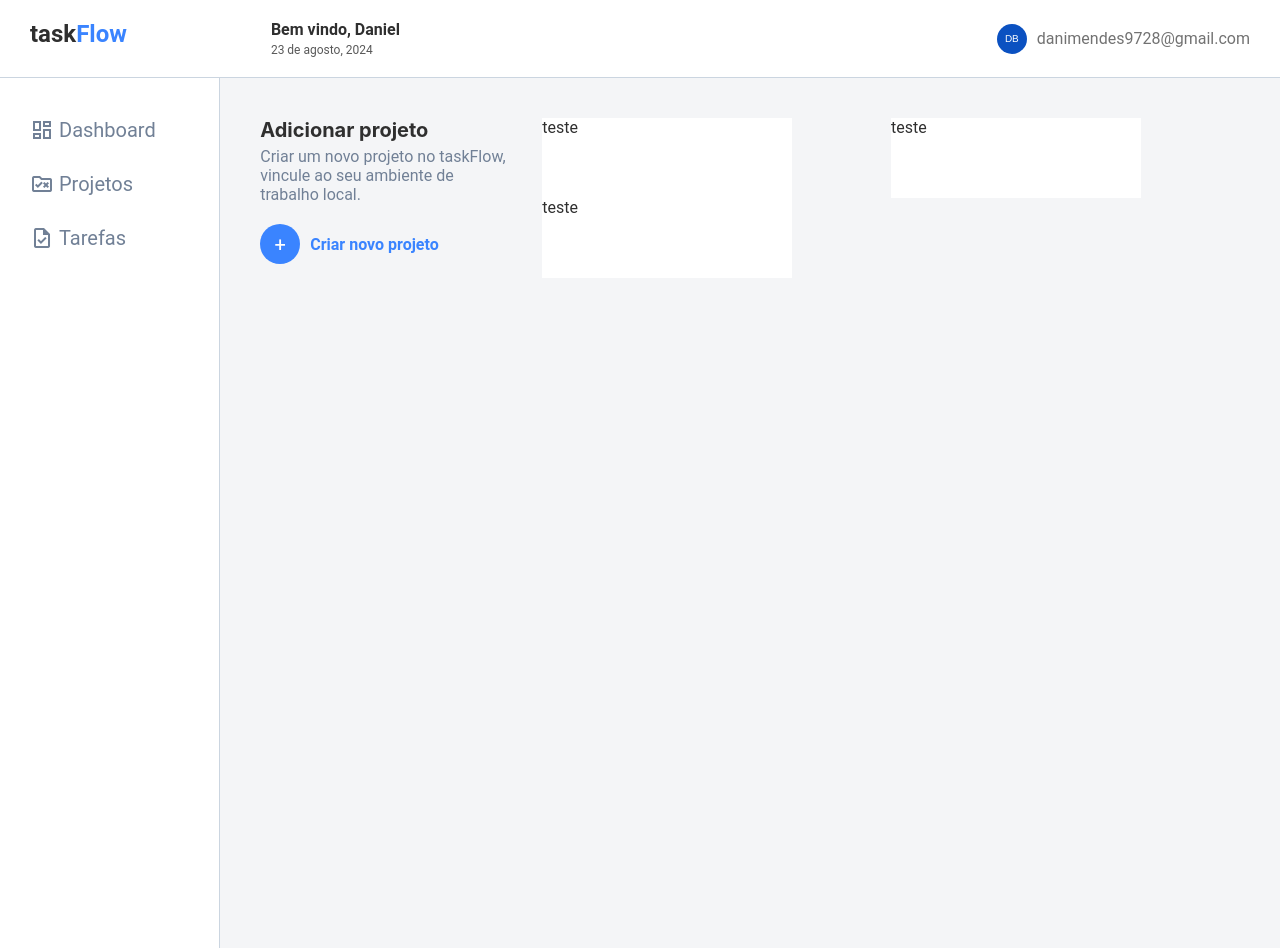
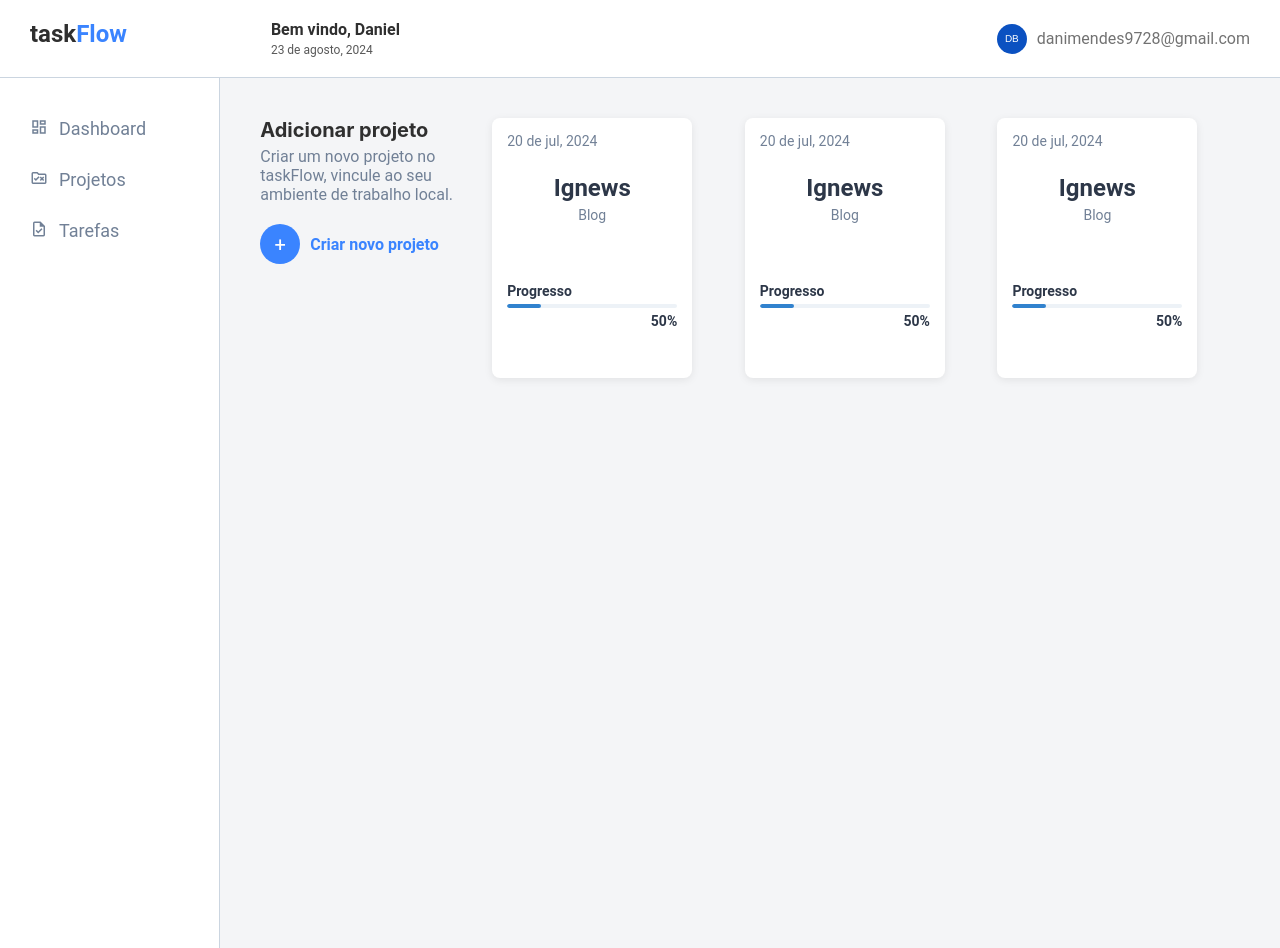
Before and after one commit to daniel-barbosaa/taskflow, a Next.js app: page /dashboard in a window 1280 px wide. Built offline with nearby package versions, Linux system fonts and the light colour scheme.

Commit message:
adiciona cards de projetos com info no dahsboard
- cards de projeto criado

```diff
--- a/src/components/Sidebar/index.tsx
+++ b/src/components/Sidebar/index.tsx
@@ -27,11 +27,11 @@ export function Sidebar() {
         gap="5px"
         fontWeight="400"
         color="#718096"
-        alignItems="center"
-        fontSize="20px"
+        fontSize="lg"
         href=""
+
       >
-        <Text className="material-icons-outlined" color="#718096" w="24px">
+        <Text className="material-icons-outlined" color="#718096" w="24px"fontSize="lg">
         dashboard
         </Text>
         Dashboard
@@ -46,11 +46,10 @@ export function Sidebar() {
         gap="5px"
         fontWeight="400"
         color="#718096"
-        alignItems="center"
-        fontSize="20px"
+        fontSize="lg"
         href=""
       >
-        <Text className="material-icons-outlined" color="#718096" w="24px">
+        <Text className="material-icons-outlined" color="#718096" w="24px" fontSize="lg">
           rule_folder
         </Text>
         Projetos
@@ -66,11 +65,10 @@ export function Sidebar() {
         gap="5px"
         fontWeight="400"
         color="#718096"
-        alignItems="center"
-        fontSize="20px"
+        fontSize="lg"
         href=""
       >
-        <Text className="material-icons-outlined" color="#718096" w="24px">
+        <Text className="material-icons-outlined" color="#718096" w="24px"fontSize="lg">
           task
         </Text>
         Tarefas
--- a/src/pages/dashboard/index.tsx
+++ b/src/pages/dashboard/index.tsx
@@ -1,15 +1,15 @@
 import { Header } from "@/src/components/Header";
 import { Sidebar } from "@/src/components/Sidebar";
-import { Flex, SimpleGrid, Box, Heading, Text, Button } from "@chakra-ui/react";
+import { Flex, SimpleGrid, Box, Heading, Text, Button, Progress } from "@chakra-ui/react";
 
 export default function Dashboard() {
   return (
     <Flex direction="column" h="100vh">
       <Header />
-      <Flex w="100%">
+      <Flex maxW={1280} mx="left" >
         <Sidebar />
-        <Flex as="section" padding="40px" w="100%" h="15rem">
-          <Box maxW={250}>
+        <Flex padding="40px 40px 0 40px" w="100%"  maxH="300px">
+          <Box maxW={200}>
             <Heading as="h2" size="md">
               Adicionar projeto
             </Heading>
@@ -17,7 +17,9 @@ export default function Dashboard() {
               Criar um novo projeto no taskFlow, vincule ao seu ambiente de
               trabalho local.
             </Text>
-            <Button
+            <Flex
+              align="center"
+              as="div"
               padding="0"
               bg="none"
               gap="10px"
@@ -46,9 +48,11 @@ export default function Dashboard() {
                 </Text>
               </Box>
               <Text
+
                 color="#3A84FF"
                 fontWeight="bold"
                 sx={{
+                  cursor: "pointer",
                   _hover: {
                     color: "#1e6ae4",
                   },
@@ -57,19 +61,45 @@ export default function Dashboard() {
               >
                 Criar novo projeto
               </Text>
-            </Button>
+            </Flex>
           </Box>
-          <SimpleGrid minChildWidth="300px" flex="1" marginLeft="2rem" gap="0">
-          <Box maxW={250} bg="#ffffff" h="100%">
-            teste
+          <SimpleGrid flex="1" marginLeft="2rem" minChildWidth='200px'  gap="10px"  >
+          <Box  maxW={200} bg="#ffffff" p="15px" borderRadius="8px" shadow="0 2px 8px #00000014" >
+            <Text color="gray.500" fontSize="sm">
+              20 de jul, 2024
+            </Text>
+            <Text fontSize="2xl" color="gray.700" fontWeight="bold" textAlign="center" mt="25px">Ignews</Text>
+            <Text fontSize="sm" color="gray.500" textAlign="center" mt="5px">Blog</Text>
+            <Box mt="60px">
+              <Text fontSize="sm" fontWeight="600" color="gray.700">Progresso</Text>
+              <Progress value={20} size='xs' colorScheme='blue' mt="5px" borderRadius="8px" />
+              <Text textAlign="right" fontSize="sm" fontWeight="bold" color="gray.700" mt="5px">50%</Text>
+            </Box>
           </Box>
-          <Box maxW={250} bg="#ffffff">
-            teste
+          <Box maxW={200}   bg="#ffffff" p="15px" borderRadius="8px" shadow="0 2px 8px #00000014" >
+            <Text color="gray.500" fontSize="sm">
+              20 de jul, 2024
+            </Text>
+            <Text fontSize="2xl" color="gray.700" fontWeight="bold" textAlign="center" mt="25px">Ignews</Text>
+            <Text fontSize="sm" color="gray.500" textAlign="center" mt="5px">Blog</Text>
+            <Box mt="60px">
+              <Text fontSize="sm" fontWeight="600" color="gray.700">Progresso</Text>
+              <Progress value={20} size='xs' colorScheme='blue' mt="5px" borderRadius="8px" />
+              <Text textAlign="right" fontSize="sm" fontWeight="bold" color="gray.700" mt="5px">50%</Text>
+            </Box>
           </Box>
-          <Box maxW={250} bg="#ffffff">
-            teste
+          <Box  maxW={200}   bg="#ffffff" p="15px" borderRadius="8px" shadow="0 2px 8px #00000014" >
+            <Text color="gray.500" fontSize="sm">
+              20 de jul, 2024
+            </Text>
+            <Text fontSize="2xl" color="gray.700" fontWeight="bold" textAlign="center" mt="25px">Ignews</Text>
+            <Text fontSize="sm" color="gray.500" textAlign="center" mt="5px">Blog</Text>
+            <Box mt="60px">
+              <Text fontSize="sm" fontWeight="600" color="gray.700">Progresso</Text>
+              <Progress value={20} size='xs' colorScheme='blue' mt="5px" borderRadius="8px" />
+              <Text textAlign="right" fontSize="sm" fontWeight="bold" color="gray.700" mt="5px">50%</Text>
+            </Box>
           </Box>
-
         </SimpleGrid>
         </Flex>
       </Flex>
```
